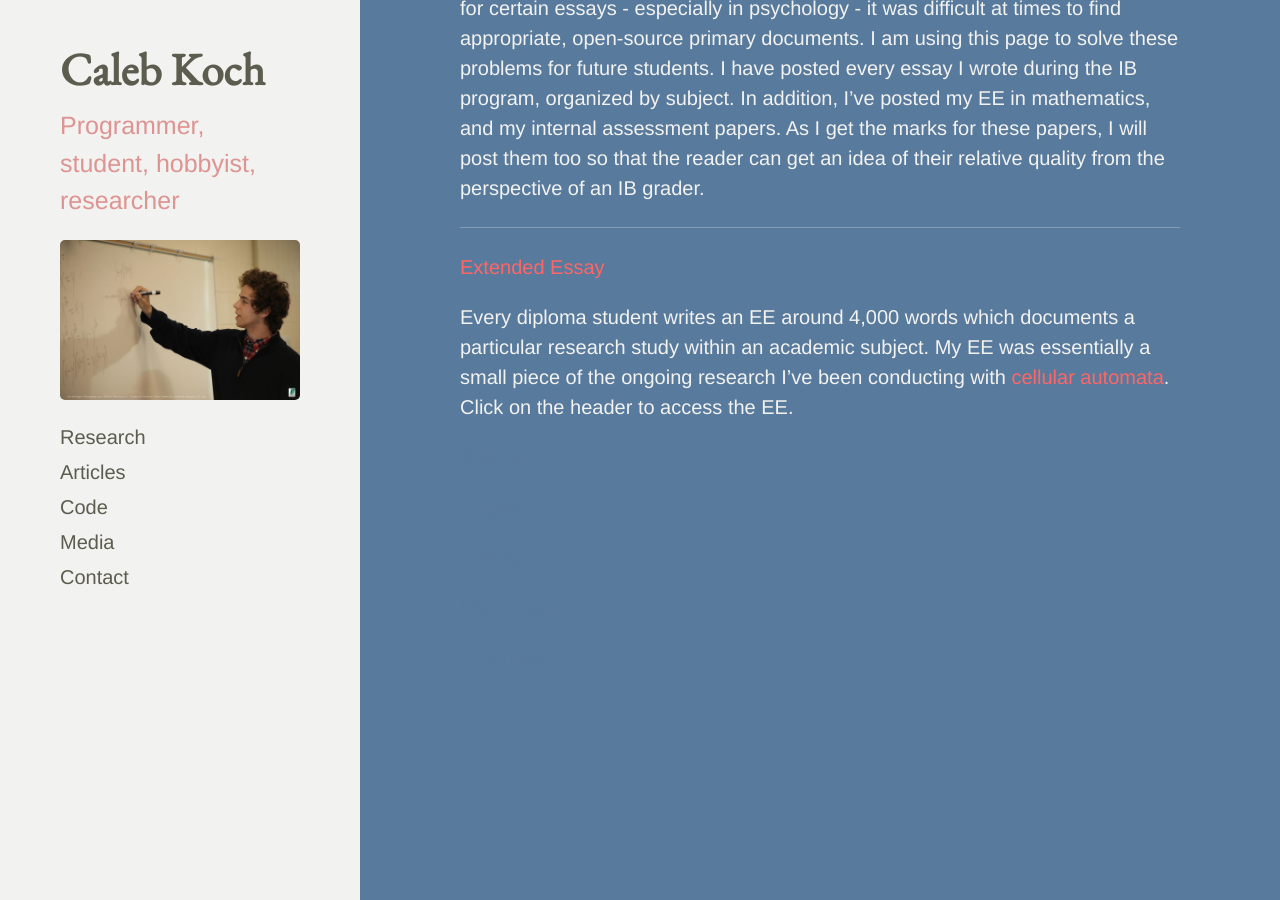
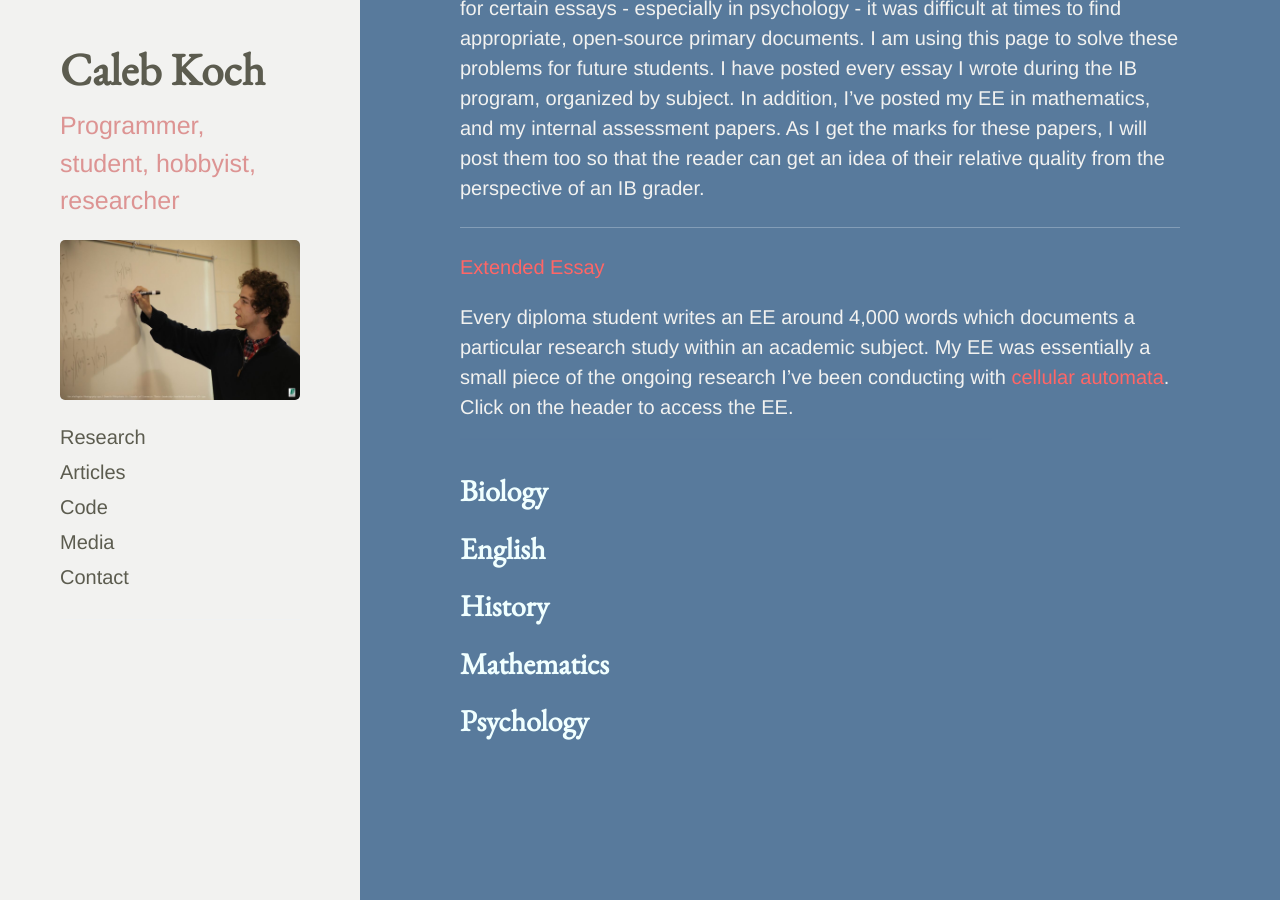
Before and after one commit to cakoch10/cakoch10.github.io, a Jekyll site: the page built from IB.md, in a window 1280 px wide and 900 px high, scrolled down 652 px. Built offline with Jekyll 4.4.1, drawn with Linux system fonts in a browser that asks for light colours.

Commit message:
Update IB.md

```diff
--- a/IB.md
+++ b/IB.md
@@ -26,17 +26,18 @@ As I worked through the diploma program, I couldn't help but wish that I could s
 <span style="color:#f2f2f0">
 Every diploma student writes an EE around 4,000 words which documents a particular research study within an academic subject. My EE was essentially a small piece of the ongoing research I've been conducting with [cellular automata](/automata). Click on the header to access the EE.
 </span>
+--------------------------------------------------------------------------------
 
-Biology
+<h2>Biology</h2>
 
 
-English
+<h2>English</h2>
 
 
-History
+<h2>History</h2>
 
 
-Mathematics
+<h2>Mathematics</h2>
 
 
-Psychology
+<h2>Psychology</h2>
```
